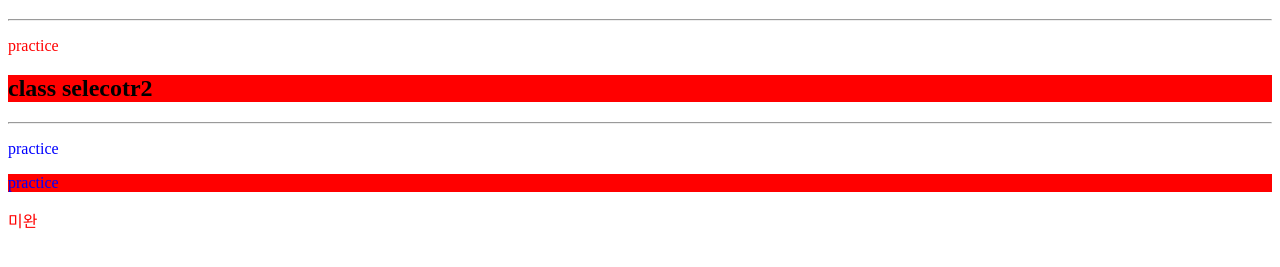
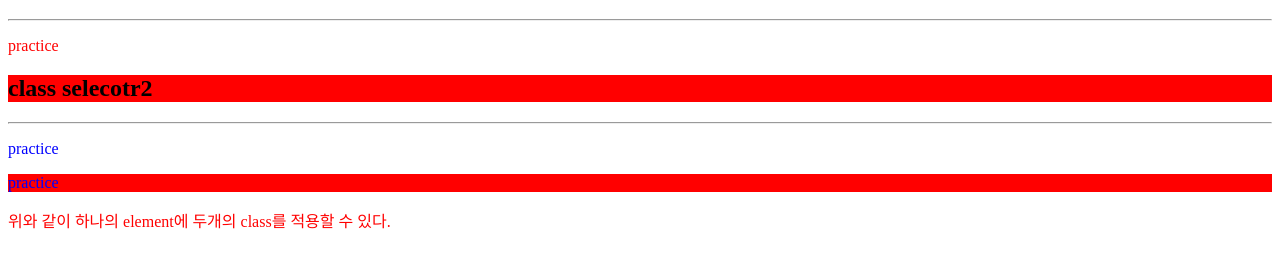
Before and after one commit to KIMYOUNGGON1/Practice, a plain HTML site: page practice.html/practice-class selector(20210315).html in a window 1280 px wide. Shown: the part 61-328 px from the top of the page. Drawn offline with Linux system fonts and the light colour scheme.

Commit message:
20210315 짜투리 시간 활용

```diff
--- a/practice.html/practice-class selector(20210315).html
+++ b/practice.html/practice-class selector(20210315).html
@@ -35,7 +35,7 @@
 
             <p class="selector class">practice</p>
 
-            <p>미완</p>
+            <p>위와 같이 하나의 element에 두개의 class를 적용할 수 있다.</p>
 
         </body>
 
```
